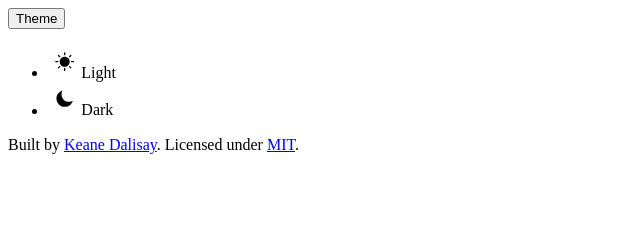
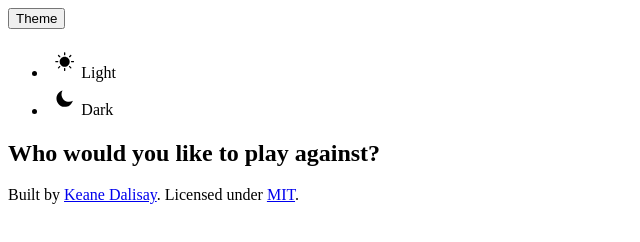
Before and after one commit to keanedalisay/tic-tac-toe-TOP, a plain HTML site: page index.html in a window 1280 px wide. Shown: the whole page, without its empty margins (0-640 px from the left). Drawn offline with Linux system fonts and the light colour scheme.

Commit message:
Insert frame in main and add subtitle for player to choose foe

```diff
--- a/index.html
+++ b/index.html
@@ -33,6 +33,9 @@
                         </svg>Dark</li>
                 </ul>
             </div>
+            <div class="frame">
+                <h2 class="subtitle">Who would you like to play against?</h2>
+            </div>
         </main>
         <footer>
             <div class="frame">
```
